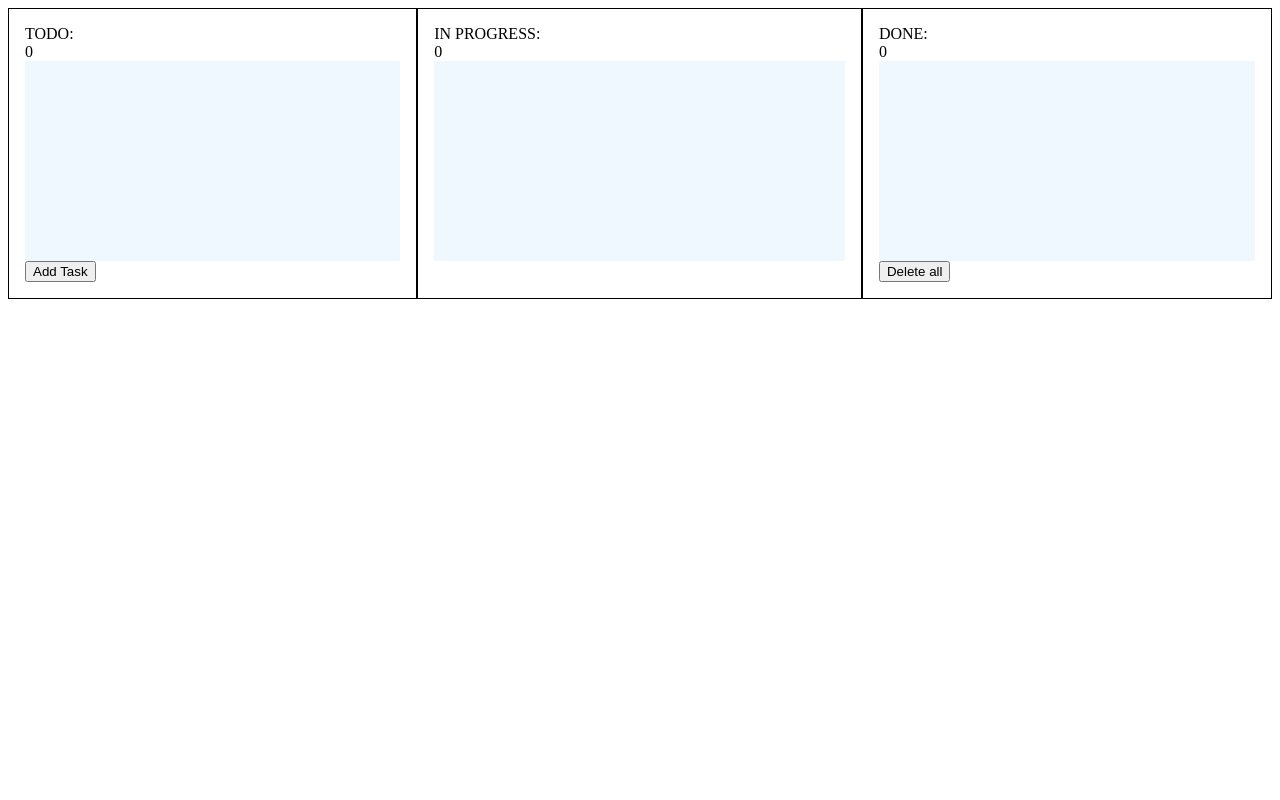
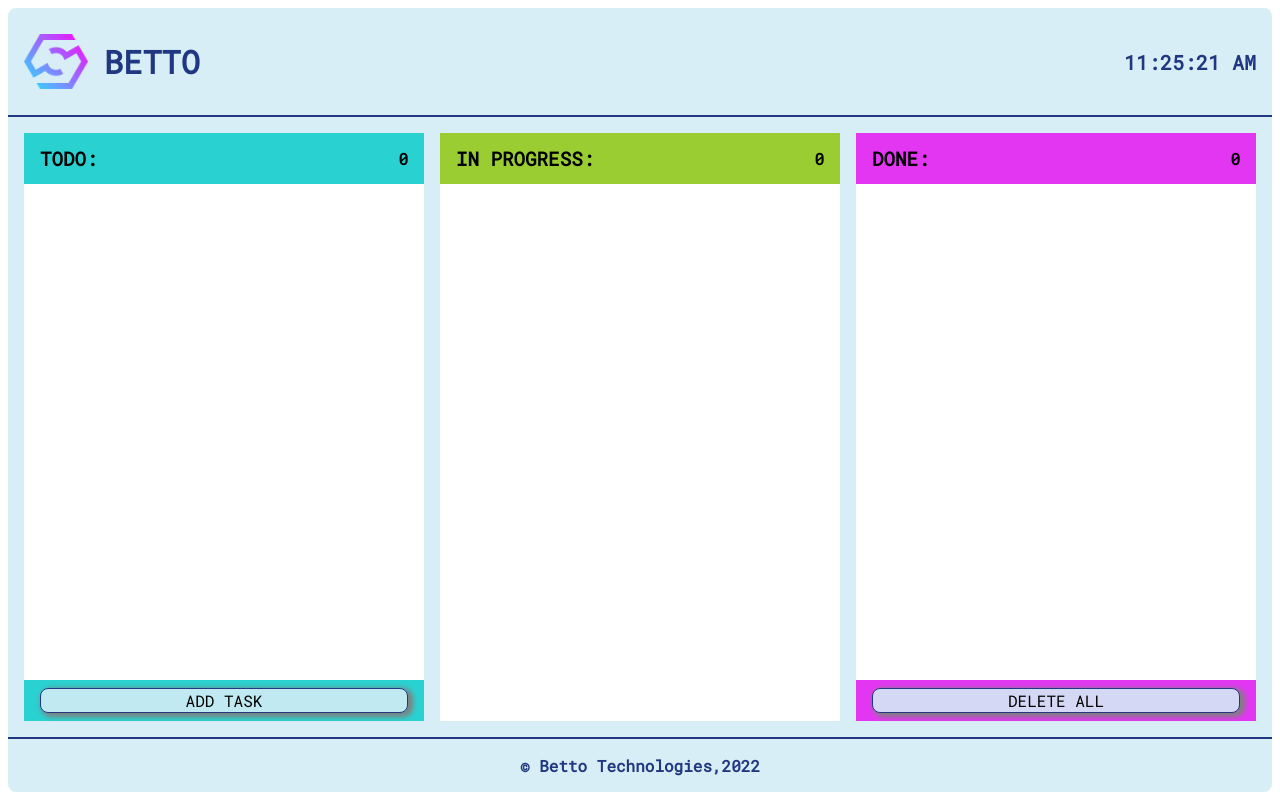
Before and after one commit to sniki19/betto, a website built with Parcel: page index.html in a window 1280 px wide. Both pictures are taken after a click on the button "Add Task". Built offline with nearby package versions, Linux system fonts and the light colour scheme; no server answers.

Commit message:
Add styles

```diff
--- a/index.html
+++ b/index.html
@@ -5,7 +5,8 @@
 	<meta http-equiv="X-UA-Compatible" content="IE=edge">
 	<meta name="viewport" content="width=device-width, initial-scale=1.0">
 	<title>Betto - The magic of the beast</title>
-	<link rel="stylesheet" href="./src/assets/styles/index.css">
+	<link rel="stylesheet" href="./src/assets/styles/index.scss">
+	<link rel="shortcut icon" href="./src/assets/images/logo.png" type="image/x-icon">
 </head>
 <body>
 	<div id="root"></div>
--- a/package.json
+++ b/package.json
@@ -4,12 +4,16 @@
 	"description": "",
 	"main": "index.js",
 	"scripts": {
+		"clean": "rimraf dist",
 		"start": "parcel index.html --open"
 	},
 	"keywords": [],
 	"author": "",
 	"license": "ISC",
 	"dependencies": {
-		"parcel": "^2.7.0"
+		"@parcel/transformer-sass": "^2.8.0",
+		"parcel": "^2.8.0",
+		"rimraf": "^3.0.2",
+		"sass": "^1.56.1"
 	}
 }
--- /dev/null
+++ b/src/assets/styles/index.scss
@@ -0,0 +1,287 @@
+@import url('https://fonts.googleapis.com/css2?family=Roboto+Mono&display=swap');
+@import url('https://fonts.googleapis.com/css2?family=Open+Sans&display=swap');
+
+$headerTextColor: rgb(32, 55, 129);
+$backColor: rgba(212, 236, 245, 0.89);
+$borderColor: rgb(32, 55, 129);
+$shadowColor: rgba(128, 128, 128, 0.75);
+
+* {
+	font-family: Verdana, Geneva, Tahoma, sans-serif;
+}
+
+body {
+	margin: 0;
+	padding: 0;
+}
+
+h1 {
+	margin-block-start: .5em;
+	margin-block-end: .5em;
+}
+
+h3 {
+	margin-block-start: .25em;
+	margin-block-end: .25em;
+	font-size: 1.2em;
+}
+
+.btn {
+	font-size: 1em;
+	font-family: 'Roboto Mono';
+	text-transform: uppercase;
+	border: 1px solid $borderColor;
+	border-radius: .5em;
+	background-color: $backColor;
+	box-shadow: 3px 2px 5px 2px gray;
+
+	&:active {
+		box-shadow: inset 3px 2px 5px 2px gray;
+	}
+
+	& + .btn {
+		margin-left: .5em;
+	}
+}
+
+#root {
+	display: flex;
+	flex-direction: column;
+	min-height: 100vh;
+	box-sizing: border-box;
+	padding: 0.5em;
+
+	& > .header,
+	& > .main,
+	& > .footer {
+		display: flex;
+	}
+}
+
+.header {
+	justify-content: space-between;
+	align-items: center;
+	background-color: $backColor;
+	border-radius: .5em .5em 0 0;
+	padding: 1em;
+
+	.column {
+		display: flex;
+		align-items: center;
+	}
+
+	.app-logo {
+		width: 4em;
+		height: 4em;
+		object-fit: contain;
+	}
+
+	.app-name {
+		text-transform: uppercase;
+		margin-left: .5em;
+		font-family: 'Roboto Mono';
+		font-weight: bold;
+		color: $headerTextColor;
+	}
+
+	.clock {
+		font-family: 'Roboto Mono';
+		font-weight: bold;
+		font-size: 1.25em;
+		color: $headerTextColor;
+	}
+}
+
+.footer {
+	justify-content: center;
+	align-items: center;
+	background-color: $backColor;
+	border-radius: 0 0 .5em .5em;
+	padding: 1em;
+
+	.copyright {
+		font-family: 'Roboto Mono';
+		font-weight: bold;
+		font-size: 1em;
+		color: $headerTextColor;
+	}
+}
+
+.main {
+	justify-content: space-between;
+	background-color: $backColor;
+	padding: 1em;
+	border-block-start: 2px solid $borderColor;
+	border-block-end: 2px solid $borderColor;
+	flex-grow: 1;
+}
+
+.dashboard {
+	gap: 1em;
+
+	.board {
+		display: flex;
+		flex-direction: column;
+		justify-content: space-between;
+		background-color: white;
+		flex: 10em 1 1;
+
+		&-header {
+			display: flex;
+			justify-content: space-between;
+			align-items: center;
+			padding: .5em 1em;
+			font-family: 'Roboto Mono';
+			font-weight: bold;
+		}
+
+		&-main {
+			padding: .5em 1em;
+			flex-grow: 1;
+		}
+
+		&-footer {
+			padding: .5em 1em;
+		}
+
+		.title {
+			text-transform: uppercase;
+			font-family: 'Roboto Mono';
+			font-weight: bold;
+		}
+
+		.counter {
+			font-family: 'Roboto Mono';
+			font-weight: bold;
+		}
+
+		.board-bottom-btn {
+			width: 100%;
+		}
+	}
+
+	#todoBoard {
+		.board-header,
+		.board-footer {
+			background-color: rgb(42, 209, 209);
+		}
+	}
+
+	#inProgressBoard {
+		.board-header,
+		.board-footer {
+			background-color: yellowgreen;
+		}
+	}
+
+	#doneBoard {
+		.board-header,
+		.board-footer {
+			background-color: rgb(227, 54, 243);
+		}
+	}
+
+	.task {
+		display: flex;
+		flex-direction: column;
+		margin-block-start: .5em;
+		margin-block-end: .5em;
+		border: 1px solid $borderColor;
+		border-radius: .5em;
+		padding: .5em 1em;
+
+		.line {
+			display: flex;
+			justify-content: space-between;
+			margin-block-start: .5em;
+			margin-block-end: .5em;
+			align-items: center;
+		}
+
+		.edit-btn {
+			width: auto;
+		}
+
+		.delete-btn {
+			width: auto;
+			margin-left: .5em;
+		}
+
+		.move-btn {
+			width: auto;
+		}
+	}
+}
+
+.modal-wrapper {
+	position: fixed;
+	top: 0;
+	left: 0;
+	right: 0;
+	bottom: 0;
+	width: 100vw;
+	height: 100vh;
+	background-color: $shadowColor;
+	display: flex;
+
+	.modal-content {
+		display: flex;
+		flex-direction: column;
+		justify-content: center;
+		align-items: center;
+		min-height: 200px;
+		width: 50vw;
+		height: 50vh;
+		max-width: 400px;
+		max-height: 300px;
+		margin: auto;
+		background-color: $backColor;
+		border: 1px solid $borderColor;
+		border-radius: .5em;
+	}
+
+	.line {
+		display: flex;
+		justify-content: space-between;
+		padding: 1em;
+		box-sizing: border-box;
+		width: 100%;
+	}
+
+	.line2 {
+		flex-grow: 1;
+	}
+
+	.line3 {
+		.column {
+			display: flex;
+			flex-grow: 1;
+
+			&:last-child {
+				justify-content: flex-end;
+			}
+		}
+	}
+
+	.title {
+		width: 100%;
+		border: 1px solid $borderColor;
+		border-radius: .5em;
+		padding: .5em
+	}
+
+	.description {
+		width: 100%;
+		height: 100%;
+		border: 1px solid $borderColor;
+		border-radius: .5em;
+		padding: .5em
+	}
+
+	.user {
+		width: 100%;
+		border: 1px solid $borderColor;
+		border-radius: .5em;
+		padding: .25em .5em
+	}
+}
--- a/src/components/sections/app.js
+++ b/src/components/sections/app.js
@@ -1,11 +1,13 @@
-import { ce, cf } from '../shared'
+import { cf } from '../shared'
+import { footer } from './footer'
+import { header } from './header'
 import { main } from './main'
 
 export const app = () => {
 	const content = cf([
-		ce('header'),
+		header(),
 		main(),
-		ce('footer')
+		footer()
 	])
 
 	return content
--- /dev/null
+++ b/src/components/sections/footer.js
@@ -0,0 +1,14 @@
+import { ce } from '../shared'
+
+export const footer = () => {
+	const copyText = `&#169; Betto Technologies,${new Date().getFullYear()} `
+	const copyright = ce('div', {
+		className: 'copyright',
+		innerHTML: copyText
+	})
+
+	return ce('footer', {
+		className: 'footer',
+		children: [copyright]
+	})
+}
--- /dev/null
+++ b/src/components/sections/header.js
@@ -0,0 +1,45 @@
+import logo from '../../assets/images/logo.png'
+import { ce } from '../shared'
+
+const createLogo = () => {
+	return ce('img', {
+		className: 'app-logo',
+		src: logo
+	})
+}
+
+const createClock = () => {
+	const clock = ce('div', {
+		className: 'clock',
+		textContent: new Date().toLocaleTimeString()
+	})
+
+	setInterval(() => {
+		clock.textContent = new Date().toLocaleTimeString()
+	}, 1000);
+
+	return clock
+}
+
+export const header = () => {
+	const logoColumn = ce('div', {
+		className: 'column',
+		children: [
+			createLogo(),
+			ce('h1', {
+				className: 'app-name',
+				textContent: 'Betto'
+			})
+		]
+	})
+
+	const timeColumn = ce('div', {
+		className: 'column',
+		children: [createClock()]
+	})
+
+	return ce('header', {
+		className: 'header',
+		children: [logoColumn, timeColumn]
+	})
+}
--- a/src/components/sections/main.js
+++ b/src/components/sections/main.js
@@ -29,8 +29,8 @@ export const main = () => {
 		filter: task => task.workflowStep === 'done'
 	})
 
-	return ce('div', {
-		className: 'dashboard',
+	return ce('main', {
+		className: 'main dashboard',
 		children: [
 			todoBoard,
 			inProgressBoard,
--- a/src/components/tasks/task.js
+++ b/src/components/tasks/task.js
@@ -1,10 +1,15 @@
+import { store } from '../../store'
 import { nextWorkflowStepExists } from '../../utils/workflow'
 import { cb, ce } from '../shared'
 
 export const createTask = props => {
 	const { id, title, description, time, userId, workflowStep } = props
 
+	const state = store.getState()
+	const user = state.users.find(user => user.id === userId)
+
 	const line1 = ce('div', {
+		className: 'line line-1',
 		children: [
 			ce('div', {
 				children: [
@@ -16,10 +21,12 @@ export const createTask = props => {
 			ce('div', {
 				children: [
 					cb({
+						className: 'btn edit-btn',
 						value: 'Edit',
 						'data-action': 'edit'
 					}),
 					cb({
+						className: 'btn delete-btn',
 						value: 'Delete',
 						'data-action': 'delete'
 					})
@@ -31,12 +38,14 @@ export const createTask = props => {
 	let nextStepBtn = null
 	if (nextWorkflowStepExists(workflowStep)) {
 		nextStepBtn = cb({
+			className: 'btn move-btn',
 			value: '>',
 			'data-action': 'move'
 		})
 	}
 
 	const line2 = ce('div', {
+		className: 'line line2',
 		children: [
 			ce('span', {
 				innerHTML: description
@@ -46,28 +55,22 @@ export const createTask = props => {
 	})
 
 	const line3 = ce('div', {
+		className: 'line line3',
 		children: [
 			ce('span', {
-				innerHTML: userId,
-				style: 'color: yellowgreen;'
+				innerHTML: user.name
 			}),
 			ce('span', {
-				innerHTML: new Date(time).toLocaleDateString(),
-				style: 'color: blue;'
+				innerHTML: new Date(time).toLocaleDateString()
 			})
 		]
-	})
-
-	const line4 = ce('div', {
-		innerHTML: workflowStep
 	})
 
 	const task = ce('div', {
 		id: id,
 		className: 'task',
-		style: 'border: 1px solid red',
 		'data-dnditem': true,
-		children: [line1, line2, line3, line4]
+		children: [line1, line2, line3]
 	})
 
 	return task
--- a/src/components/tasks/taskBoard.js
+++ b/src/components/tasks/taskBoard.js
@@ -6,11 +6,13 @@ import { createTask } from './task'
 import { createTaskModalContent } from './taskModal'
 
 const createBoardHeader = (name) => {
-	const title = ce('div', {
-		innerHTML: `${name.toUpperCase()}:`
+	const title = ce('h3', {
+		className: 'title',
+		textContent: `${name.toUpperCase()}:`
 	})
 	const counter = ce('div', {
-		innerHTML: '0'
+		className: 'counter',
+		textContent: '0'
 	})
 
 	const header = ce('header', {
@@ -21,7 +23,7 @@ const createBoardHeader = (name) => {
 	})
 
 	function updateCounter(value) {
-		counter.innerHTML = value
+		counter.textContent = value
 	}
 
 	return {
@@ -54,6 +56,7 @@ const createBoardFooter = (props) => {
 	const { name, action } = props
 
 	const button = cb({
+		className: 'btn board-bottom-btn',
 		value: name,
 		'data-action': action
 	})
--- a/src/components/tasks/taskModal.js
+++ b/src/components/tasks/taskModal.js
@@ -1,9 +1,12 @@
 import { addTaskToBoardAction, closeModalAction, updateTaskAction } from '../../store/actions'
 import { store } from '../../store'
 import { cb, ce, cf, csb, cta, cti } from '../shared'
+import { uid } from '../../utils/tools'
 
 const createUserSelectBox = (callback, selectedId) => {
-	const usersBox = csb({}, (e) => {
+	const usersBox = csb({
+		className: 'user'
+	}, (e) => {
 		callback(e.target.value)
 	})
 
@@ -25,7 +28,7 @@ const createUserSelectBox = (callback, selectedId) => {
 const getPropsById = id => {
 	if (!id) {
 		return {
-			id: Date.now().toString(),
+			id: uid(),
 			title: '',
 			description: '',
 			time: Date.now(),
@@ -44,9 +47,12 @@ export const createTaskModalContent = id => {
 	const setUserId = userId => props.userId = userId
 
 	const line1 = ce('div', {
+		className: 'line line1',
 		children: [
 			cti({
-				value: props.title
+				className: 'title',
+				value: props.title,
+				placeholder: 'Title'
 			}, (e) => {
 				props.title = e.target.value
 			})
@@ -54,9 +60,12 @@ export const createTaskModalContent = id => {
 	})
 
 	const line2 = ce('div', {
+		className: 'line line2',
 		children: [
 			cta({
-				value: props.description
+				className: 'description',
+				value: props.description,
+				placeholder: 'Description'
 			}, (e) => {
 				props.description = e.target.value
 			})
@@ -64,18 +73,23 @@ export const createTaskModalContent = id => {
 	})
 
 	const line3 = ce('div', {
+		className: 'line line3',
 		children: [
 			ce('div', {
+				className: 'column',
 				children: [createUserSelectBox(setUserId, props.userId)]
 			}),
 			ce('div', {
+				className: 'column',
 				children: [
 					cb({
+						className: 'btn cancel-btn',
 						value: 'Cancel'
 					}, () => {
 						store.dispatch(closeModalAction())
 					}),
 					cb({
+						className: 'btn confirm-btn',
 						value: 'Confirm'
 					}, () => {
 						if (isNewTask) {
--- a/src/store/actions/tasks.js
+++ b/src/store/actions/tasks.js
@@ -20,7 +20,7 @@ export const deleteAllCompletedTasksAction = () => ({
 })
 
 export const moveTaskToNextBoardAction = id => ({
-	type: actionType.moveTaskToBoard,
+	type: actionType.moveTaskToNextBoard,
 	payload: id
 })
 
```
Also changed, not shown: src/assets/images/logo.png (added), src/assets/images/logo2.1.png (added), src/assets/images/logo2.png (added), src/assets/styles/index.css (deleted), 1 other file.
